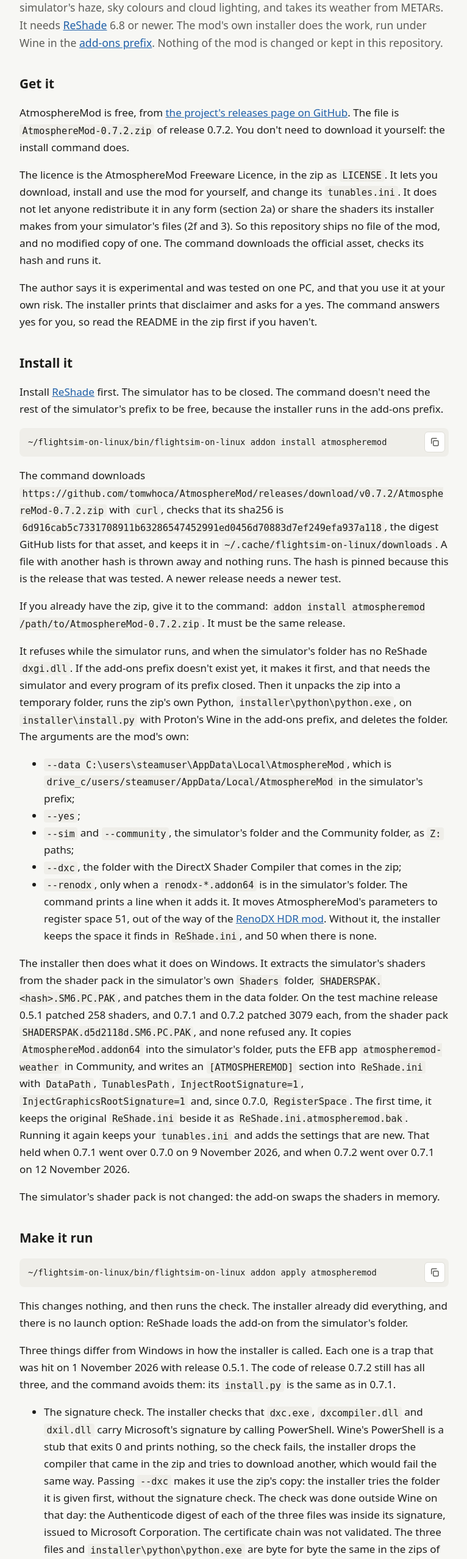
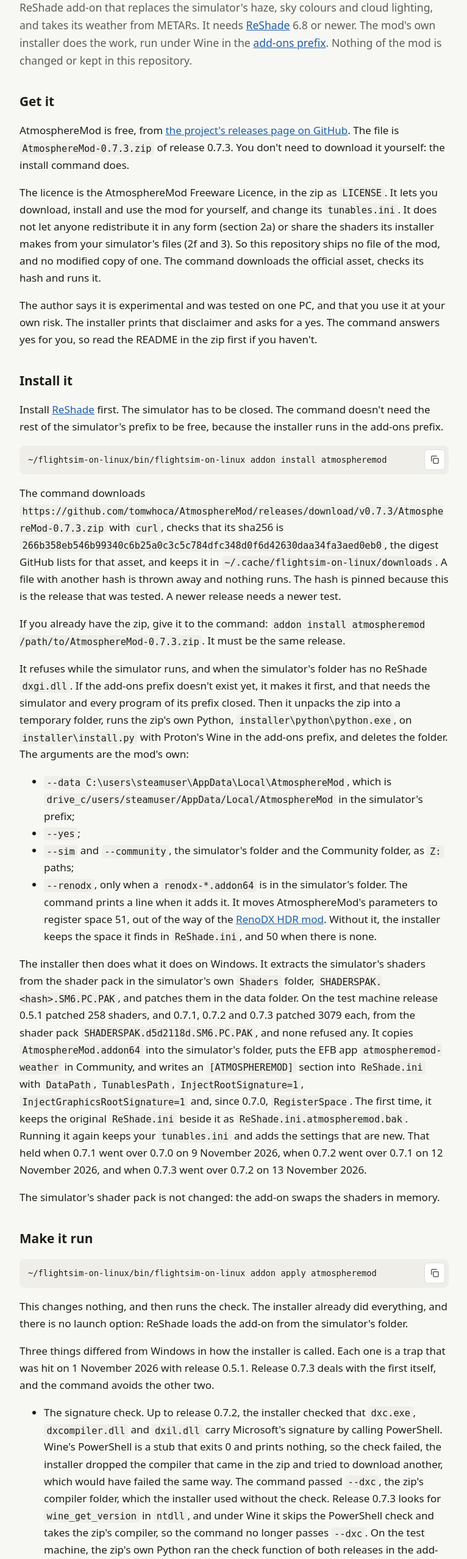
Before and after one commit to brunofgmag/flightsim-on-linux, a plain HTML site: page docs/atmospheremod.html in a window 1280 px wide. Shown: the part 240-2797 px from the top of the page at 61% size, without its empty margins (256-1022 px from the left). Drawn offline with Linux system fonts and the light colour scheme.

Commit message:
chore(atmospheremod): pin 0.7.3 and drop --dxc now that its installer skips the signature check under Wine

```diff
--- a/addons/atmospheremod/addon.json
+++ b/addons/atmospheremod/addon.json
@@ -1,7 +1,7 @@
 {
   "name": "AtmosphereMod",
-  "tested_version": "0.7.2",
-  "tested_on": "2026-11-12",
+  "tested_version": "0.7.3",
+  "tested_on": "2026-11-13",
   "needs": ["simulator-closed"],
   "touches_addon_files": false,
   "installed": {
--- a/docs/atmospheremod.html
+++ b/docs/atmospheremod.html
@@ -4,7 +4,7 @@
   <meta charset="utf-8">
   <meta name="viewport" content="width=device-width, initial-scale=1">
   <title>AtmosphereMod · Flightsim on Linux</title>
-  <meta name="description" content="How to run AtmosphereMod 0.7.2, a ReShade add-on that replaces the haze, sky colours and cloud lighting of MSFS 2024, under Proton FS2024: the mod&#x27;s own installer run in the add-ons prefix, the three things Wine changes in how it is called, and what to do after a simulator update.">
+  <meta name="description" content="How to run AtmosphereMod 0.7.3, a ReShade add-on that replaces the haze, sky colours and cloud lighting of MSFS 2024, under Proton FS2024: the mod&#x27;s own installer run in the add-ons prefix, the two things Wine still changes in how it is called, and what to do after a simulator update.">
   <link rel="stylesheet" href="assets/style.css?v=a4ab8d480220">
   <script src="assets/copy.js?v=2f6d6fef1e6c" defer></script>
 </head>
@@ -27,42 +27,41 @@
   </header>
   <main class="wrap">
 <h1>AtmosphereMod</h1>
-<p class="lead">Tested with AtmosphereMod 0.5.1 on 1 November 2026, with 0.7.1 on 9 November 2026 and with 0.7.2 on 12 November 2026. It is a ReShade add-on that replaces the simulator's haze, sky colours and cloud lighting, and takes its weather from METARs. It needs <a href="reshade.html">ReShade</a> 6.8 or newer. The mod's own installer does the work, run under Wine in the <a href="addons-prefix.html">add-ons prefix</a>. Nothing of the mod is changed or kept in this repository.</p>
+<p class="lead">Tested with AtmosphereMod 0.5.1 on 1 November 2026, with 0.7.1 on 9 November 2026, with 0.7.2 on 12 November 2026 and with 0.7.3 on 13 November 2026. It is a ReShade add-on that replaces the simulator's haze, sky colours and cloud lighting, and takes its weather from METARs. It needs <a href="reshade.html">ReShade</a> 6.8 or newer. The mod's own installer does the work, run under Wine in the <a href="addons-prefix.html">add-ons prefix</a>. Nothing of the mod is changed or kept in this repository.</p>
 
 <h2>Get it</h2>
-<p>AtmosphereMod is free, from <a href="https://github.com/tomwhoca/AtmosphereMod/releases">the project's releases page on GitHub</a>. The file is <code>AtmosphereMod-0.7.2.zip</code> of release 0.7.2. You don't need to download it yourself: the install command does.</p>
+<p>AtmosphereMod is free, from <a href="https://github.com/tomwhoca/AtmosphereMod/releases">the project's releases page on GitHub</a>. The file is <code>AtmosphereMod-0.7.3.zip</code> of release 0.7.3. You don't need to download it yourself: the install command does.</p>
 <p>The licence is the AtmosphereMod Freeware Licence, in the zip as <code>LICENSE</code>. It lets you download, install and use the mod for yourself, and change its <code>tunables.ini</code>. It does not let anyone redistribute it in any form (section 2a) or share the shaders its installer makes from your simulator's files (2f and 3). So this repository ships no file of the mod, and no modified copy of one. The command downloads the official asset, checks its hash and runs it.</p>
 <p>The author says it is experimental and was tested on one PC, and that you use it at your own risk. The installer prints that disclaimer and asks for a yes. The command answers yes for you, so read the README in the zip first if you haven't.</p>
 
 <h2>Install it</h2>
 <p>Install <a href="reshade.html">ReShade</a> first. The simulator has to be closed. The command doesn't need the rest of the simulator's prefix to be free, because the installer runs in the add-ons prefix.</p>
 <pre><code>~/flightsim-on-linux/bin/flightsim-on-linux addon install atmospheremod</code></pre>
-<p>The command downloads <code>https://github.com/tomwhoca/AtmosphereMod/releases/download/v0.7.2/AtmosphereMod-0.7.2.zip</code> with <code>curl</code>, checks that its sha256 is <code>6d916cab5c7331708911b63286547452991ed0456d70883d7ef249efa937a118</code>, the digest GitHub lists for that asset, and keeps it in <code>~/.cache/flightsim-on-linux/downloads</code>. A file with another hash is thrown away and nothing runs. The hash is pinned because this is the release that was tested. A newer release needs a newer test.</p>
-<p>If you already have the zip, give it to the command: <code>addon install atmospheremod /path/to/AtmosphereMod-0.7.2.zip</code>. It must be the same release.</p>
+<p>The command downloads <code>https://github.com/tomwhoca/AtmosphereMod/releases/download/v0.7.3/AtmosphereMod-0.7.3.zip</code> with <code>curl</code>, checks that its sha256 is <code>266b358eb546b99340c6b25a0c3c5c784dfc348d0f6d42630daa34fa3aed0eb0</code>, the digest GitHub lists for that asset, and keeps it in <code>~/.cache/flightsim-on-linux/downloads</code>. A file with another hash is thrown away and nothing runs. The hash is pinned because this is the release that was tested. A newer release needs a newer test.</p>
+<p>If you already have the zip, give it to the command: <code>addon install atmospheremod /path/to/AtmosphereMod-0.7.3.zip</code>. It must be the same release.</p>
 <p>It refuses while the simulator runs, and when the simulator's folder has no ReShade <code>dxgi.dll</code>. If the add-ons prefix doesn't exist yet, it makes it first, and that needs the simulator and every program of its prefix closed. Then it unpacks the zip into a temporary folder, runs the zip's own Python, <code>installer\python\python.exe</code>, on <code>installer\install.py</code> with Proton's Wine in the add-ons prefix, and deletes the folder. The arguments are the mod's own:</p>
 <ul>
   <li><code>--data C:\users\steamuser\AppData\Local\AtmosphereMod</code>, which is <code>drive_c/users/steamuser/AppData/Local/AtmosphereMod</code> in the simulator's prefix;</li>
   <li><code>--yes</code>;</li>
   <li><code>--sim</code> and <code>--community</code>, the simulator's folder and the Community folder, as <code>Z:</code> paths;</li>
-  <li><code>--dxc</code>, the folder with the DirectX Shader Compiler that comes in the zip;</li>
   <li><code>--renodx</code>, only when a <code>renodx-*.addon64</code> is in the simulator's folder. The command prints a line when it adds it. It moves AtmosphereMod's parameters to register space 51, out of the way of the <a href="renodx-hdr.html">RenoDX HDR mod</a>. Without it, the installer keeps the space it finds in <code>ReShade.ini</code>, and 50 when there is none.</li>
 </ul>
-<p>The installer then does what it does on Windows. It extracts the simulator's shaders from the shader pack in the simulator's own <code>Shaders</code> folder, <code>SHADERSPAK.&lt;hash&gt;.SM6.PC.PAK</code>, and patches them in the data folder. On the test machine release 0.5.1 patched 258 shaders, and 0.7.1 and 0.7.2 patched 3079 each, from the shader pack <code>SHADERSPAK.d5d2118d.SM6.PC.PAK</code>, and none refused any. It copies <code>AtmosphereMod.addon64</code> into the simulator's folder, puts the EFB app <code>atmospheremod-weather</code> in Community, and writes an <code>[ATMOSPHEREMOD]</code> section into <code>ReShade.ini</code> with <code>DataPath</code>, <code>TunablesPath</code>, <code>InjectRootSignature=1</code>, <code>InjectGraphicsRootSignature=1</code> and, since 0.7.0, <code>RegisterSpace</code>. The first time, it keeps the original <code>ReShade.ini</code> beside it as <code>ReShade.ini.atmospheremod.bak</code>. Running it again keeps your <code>tunables.ini</code> and adds the settings that are new. That held when 0.7.1 went over 0.7.0 on 9 November 2026, and when 0.7.2 went over 0.7.1 on 12 November 2026.</p>
+<p>The installer then does what it does on Windows. It extracts the simulator's shaders from the shader pack in the simulator's own <code>Shaders</code> folder, <code>SHADERSPAK.&lt;hash&gt;.SM6.PC.PAK</code>, and patches them in the data folder. On the test machine release 0.5.1 patched 258 shaders, and 0.7.1, 0.7.2 and 0.7.3 patched 3079 each, from the shader pack <code>SHADERSPAK.d5d2118d.SM6.PC.PAK</code>, and none refused any. It copies <code>AtmosphereMod.addon64</code> into the simulator's folder, puts the EFB app <code>atmospheremod-weather</code> in Community, and writes an <code>[ATMOSPHEREMOD]</code> section into <code>ReShade.ini</code> with <code>DataPath</code>, <code>TunablesPath</code>, <code>InjectRootSignature=1</code>, <code>InjectGraphicsRootSignature=1</code> and, since 0.7.0, <code>RegisterSpace</code>. The first time, it keeps the original <code>ReShade.ini</code> beside it as <code>ReShade.ini.atmospheremod.bak</code>. Running it again keeps your <code>tunables.ini</code> and adds the settings that are new. That held when 0.7.1 went over 0.7.0 on 9 November 2026, when 0.7.2 went over 0.7.1 on 12 November 2026, and when 0.7.3 went over 0.7.2 on 13 November 2026.</p>
 <p>The simulator's shader pack is not changed: the add-on swaps the shaders in memory.</p>
 
 <h2>Make it run</h2>
 <pre><code>~/flightsim-on-linux/bin/flightsim-on-linux addon apply atmospheremod</code></pre>
 <p>This changes nothing, and then runs the check. The installer already did everything, and there is no launch option: ReShade loads the add-on from the simulator's folder.</p>
-<p>Three things differ from Windows in how the installer is called. Each one is a trap that was hit on 1 November 2026 with release 0.5.1. The code of release 0.7.2 still has all three, and the command avoids them: its <code>install.py</code> is the same as in 0.7.1.</p>
+<p>Three things differed from Windows in how the installer is called. Each one is a trap that was hit on 1 November 2026 with release 0.5.1. Release 0.7.3 deals with the first itself, and the command avoids the other two.</p>
 <ul>
-  <li>The signature check. The installer checks that <code>dxc.exe</code>, <code>dxcompiler.dll</code> and <code>dxil.dll</code> carry Microsoft's signature by calling PowerShell. Wine's PowerShell is a stub that exits 0 and prints nothing, so the check fails, the installer drops the compiler that came in the zip and tries to download another, which would fail the same way. Passing <code>--dxc</code> makes it use the zip's copy: the installer tries the folder it is given first, without the signature check. The check was done outside Wine on that day: the Authenticode digest of each of the three files was inside its signature, issued to Microsoft Corporation. The certificate chain was not validated. The three files and <code>installer\python\python.exe</code> are byte for byte the same in the zips of 0.5.1, 0.7.0, 0.7.1 and 0.7.2.</li>
+  <li>The signature check. Up to release 0.7.2, the installer checked that <code>dxc.exe</code>, <code>dxcompiler.dll</code> and <code>dxil.dll</code> carry Microsoft's signature by calling PowerShell. Wine's PowerShell is a stub that exits 0 and prints nothing, so the check failed, the installer dropped the compiler that came in the zip and tried to download another, which would have failed the same way. The command passed <code>--dxc</code>, the zip's compiler folder, which the installer used without the check. Release 0.7.3 looks for <code>wine_get_version</code> in <code>ntdll</code>, and under Wine it skips the PowerShell check and takes the zip's compiler, so the command no longer passes <code>--dxc</code>. On the test machine, the zip's own Python ran the check function of both releases in the add-ons prefix on the zip's compiler: 0.7.2 answered <code>False</code> and 0.7.3 answered <code>None</code>, its value for "can't be checked here". The signature was checked outside Wine on 1 November 2026: the Authenticode digest of each of the three files was inside its signature, issued to Microsoft Corporation. The certificate chain was not validated. The three files and <code>installer\python\python.exe</code> are byte for byte the same in the zips of 0.5.1, 0.7.0, 0.7.1, 0.7.2 and 0.7.3.</li>
   <li>The simulator check. The installer asks <code>tasklist</code> whether the simulator runs. In the add-ons prefix, <code>tasklist</code> sees only the <code>FlightSimulator2024.exe</code> of the <a href="sentinel.html">sentinel</a>, so it can't tell. The command looks at the simulator itself and refuses to go on while it runs.</li>
   <li>The EFB app and a link in Community. The installer replaces the folder <code>Community/atmospheremod-weather</code> with <code>shutil.rmtree</code> and a copy. Under Wine a Linux link looks like a plain folder: the mod's Python 3.14.9 answered <code>is_symlink()</code> false for a link, and <code>rmtree</code> deleted the folder the link pointed to and left the link dangling. If <code>atmospheremod-weather</code> in Community is a link, the command passes the folder that holds the real app as <code>--community</code>, so the installer replaces the real folder and the link keeps working. If it is a real folder, which is how the installer puts it, the command passes Community itself. Release 0.7.1 removes a link in Community as a link when it uninstalls, but that was not tried under Wine, and the install still replaces the folder with <code>rmtree</code>.</li>
 </ul>
-<p>The proof on the test machine: ReShade 6.8.0.2155 registered release 0.5.1 in <code>ReShade.log</code> at the first start after the install, and the log counted 254 shader replacements and no error. On 9 November 2026 it registered 0.7.1.0, and four minutes after the simulator started the log had 732 replacements. That day the 0.7.0 and 0.7.1 installers ran with the arguments above from a script on the test machine. This command itself was not run with 0.7.1. Its check was: against that install it printed eight <code>ok</code> lines, with 3079 shaders patched and 3079 <code>.cso</code> files in the shaders folder, and register space 51 in both <code>install.json</code> and <code>ReShade.ini</code>. On 12 November 2026 the 0.7.2 installer ran over 0.7.1 from the same script, without <code>--renodx</code>, and kept space 51. At the next start ReShade registered 0.7.2.0, and the log had 734 replacements and no error.</p>
+<p>The proof on the test machine: ReShade 6.8.0.2155 registered release 0.5.1 in <code>ReShade.log</code> at the first start after the install, and the log counted 254 shader replacements and no error. On 9 November 2026 it registered 0.7.1.0, and four minutes after the simulator started the log had 732 replacements. That day the 0.7.0 and 0.7.1 installers ran with the arguments above from a script on the test machine. This command itself was not run with 0.7.1. Its check was: against that install it printed eight <code>ok</code> lines, with 3079 shaders patched and 3079 <code>.cso</code> files in the shaders folder, and register space 51 in both <code>install.json</code> and <code>ReShade.ini</code>. On 12 November 2026 the 0.7.2 installer ran over 0.7.1 from the same script, without <code>--renodx</code>, and kept space 51. At the next start ReShade registered 0.7.2.0, and the log had 734 replacements and no error. On 13 November 2026 the 0.7.3 installer ran over 0.7.2 from the same script, without <code>--renodx</code> and without <code>--dxc</code>, patched the same 3079 shaders and kept space 51. At the next start ReShade registered 0.7.3.0 in space 51, with no <code>Failed to replace pipeline</code>. This command itself was not run with 0.7.3.</p>
 
 <h2>Start it</h2>
-<p>There is nothing to start. The add-on loads with the simulator. Per the mod's README, Ctrl+Shift+F9 switches between the mod and the stock shaders, Ctrl+Shift+F10 reloads <code>tunables.ini</code>, and the settings are also in the AtmosphereMod app on the EFB tablet. Release 0.7.1 adds a performance report at the end of the app's page. It measures the mod's cost for about 36 seconds and sends the result to the author only when you tap Send. It was not tried on the test machine.</p>
+<p>There is nothing to start. The add-on loads with the simulator. Per the mod's README, Ctrl+Shift+F9 switches between the mod and the stock shaders, Ctrl+Shift+F10 reloads <code>tunables.ini</code>, and the settings are also in the AtmosphereMod app on the EFB tablet. From release 0.7.3 the app's Hotkeys tab changes these keys, and keeps them in <code>hotkeys.ini</code> in the data folder. Release 0.7.1 adds a performance report at the end of the app's page. It measures the mod's cost for about 36 seconds and sends the result to the author only when you tap Send. It was not tried on the test machine.</p>
 <p>The weather comes from the EFB app, which passes the METARs to the add-on. On the test machine the first METAR arrived at SBFZ, where the flight started, and 14 minutes later the add-on had anchored SBFZ and SBMS. The add-on talks to SimConnect by the pipe, so it needs no <a href="simconnect-tcp.html">SimConnect over TCP</a>: <code>ss -tnp</code> showed no socket of the simulator on port 5111, the port in <code>SimConnect.xml</code>.</p>
 
 <h2>Check it</h2>
@@ -84,6 +83,7 @@
   <li>The Proton on the test machine carries the two vkd3d-proton patches of the <a href="glass-cockpit-dlss-fix.html">Glass Cockpit DLSS Fix</a>. AtmosphereMod was not tried without them.</li>
   <li>The cost in frame rate was not measured, and Ctrl+Shift+F9 was not tried on the test machine.</li>
   <li>If the picture looks wrong, Ctrl+Shift+F9 puts the stock shaders back at once.</li>
+  <li>Ctrl+Shift+F9 is also the default on/off key of the <a href="glass-cockpit-dlss-fix.html">Glass Cockpit DLSS Fix</a>, and what one press does with both loaded was not tried on the test machine. To keep them apart, give one of them another key: AtmosphereMod's Hotkeys tab from 0.7.3, or the fix's own settings from 1.1.0.</li>
 </ul>
 
 <h2>Undo</h2>
```
Also changed, not shown: docs/addons.html (+1 -1 lines), site/pages/addons.html (+1 -1 lines), site/pages/atmospheremod.html (+11 -11 lines), 2 other files.
